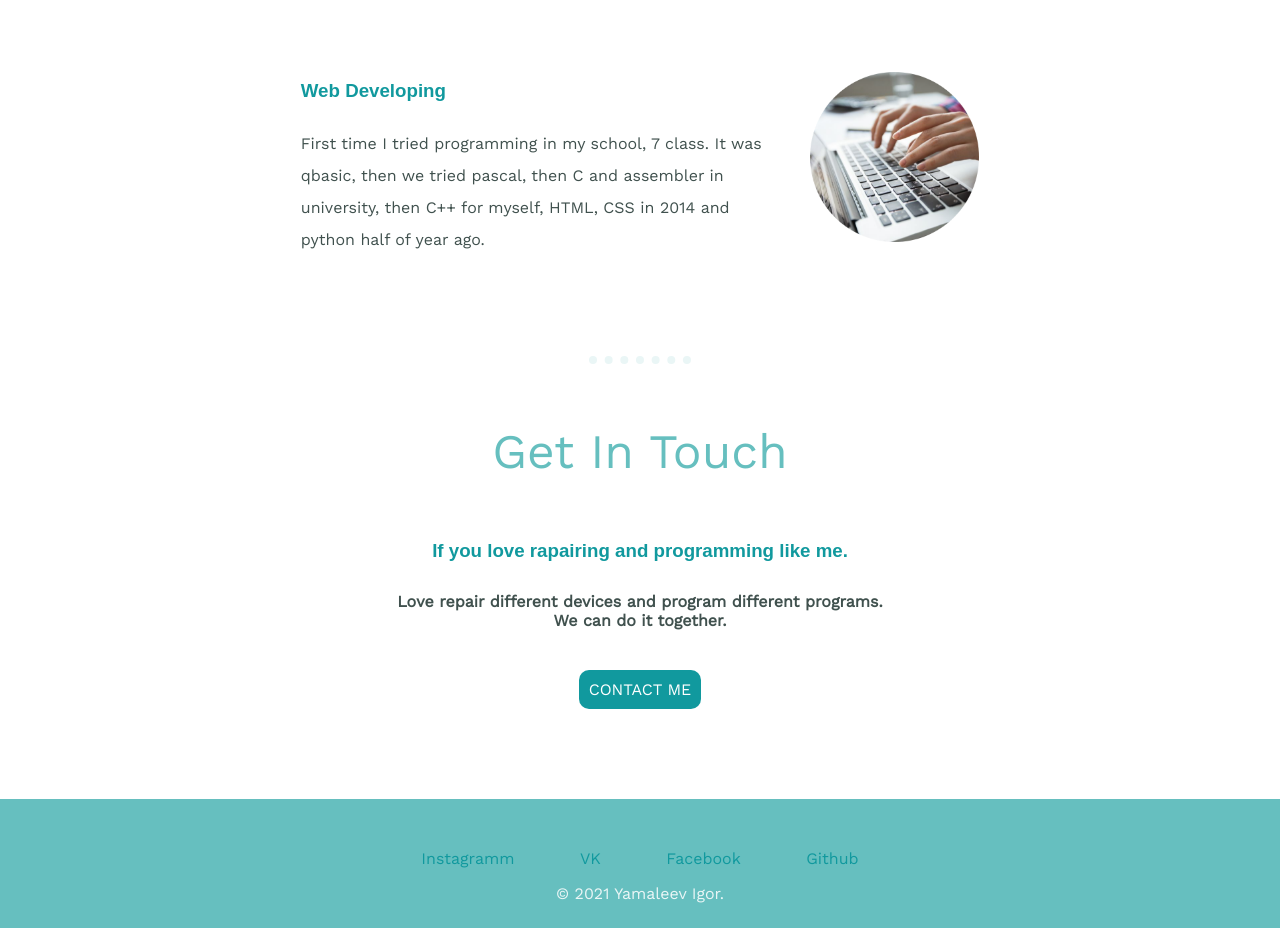
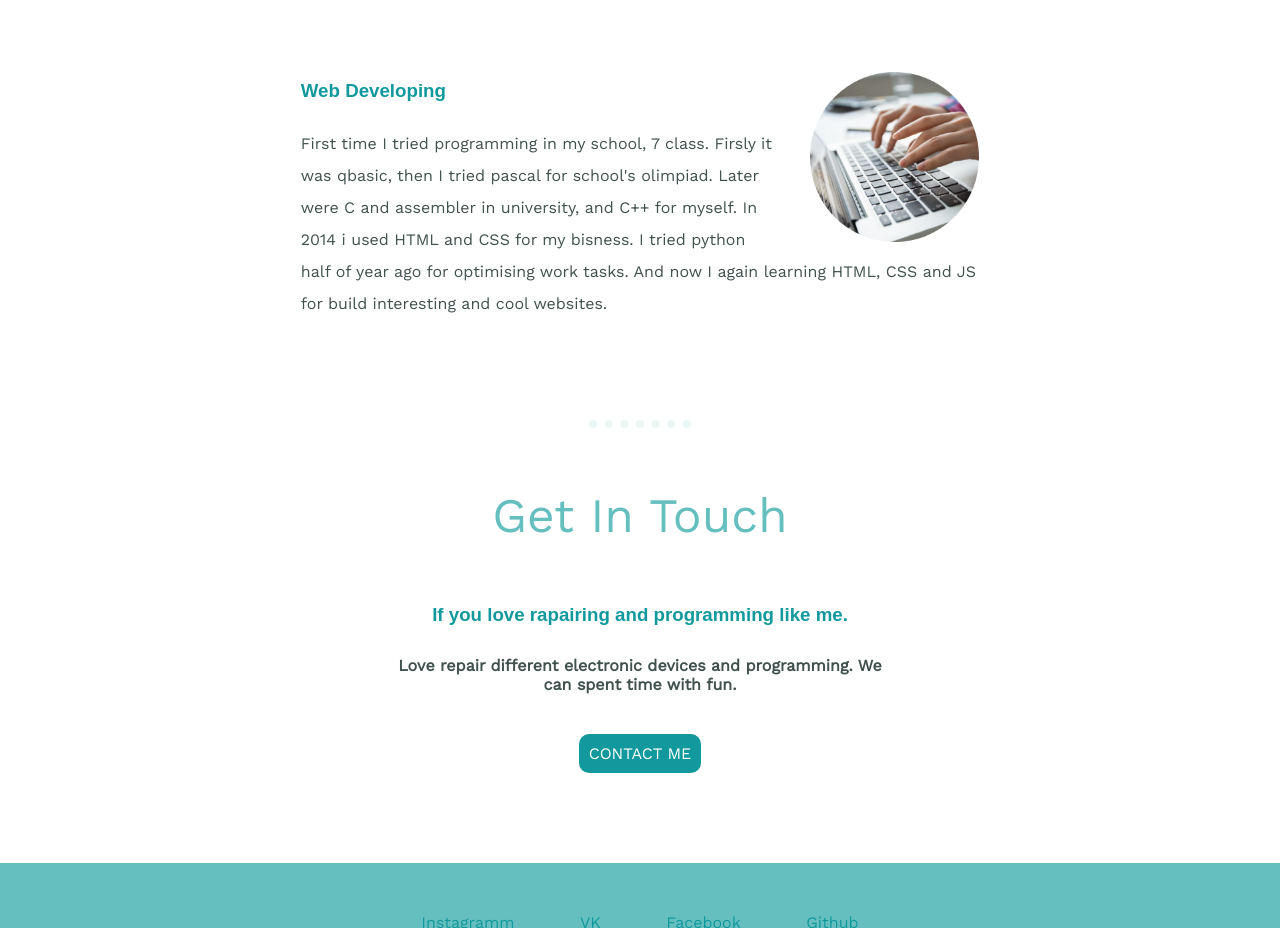
Before and after one commit to jamigo-git/vc, a plain HTML site: page index.html in a window 1280 px wide. Shown: the part 1900-2828 px from the top of the page. Drawn offline with nearby package versions, Linux system fonts and the light colour scheme; a web font is replaced by a local one.

Commit message:
Some changes in text

```diff
--- a/index.html
+++ b/index.html
@@ -37,14 +37,14 @@
           <div class="skill-row">
             <img class="skills-img2" src="img/programming.png" alt="<a href='https://ru.freepik.com/photos/business'>Business фото создан(а) katemangostar - ru.freepik.com</a>">
             <h3>Web Developing</h3>
-            <p class="skills-text2">First time I tried programming in my school, 7 class. It was qbasic, then we tried pascal, then C and assembler in university, then C++ for myself, HTML, CSS in 2014 and python half of year ago.</p>
+            <p class="skills-text2">First time I tried programming in my school, 7 class. Firsly it was qbasic, then I tried pascal for school's olimpiad. Later were C and assembler in university, and C++ for myself. In 2014 i used HTML and CSS for my bisness. I tried python half of year ago for optimising work tasks. And now I again learning HTML, CSS and JS for build interesting and cool websites.</p>
           </div>
         </div>
         <hr>
         <div class="contact-me">
           <h2>Get In Touch</h2>
           <h3>If you love rapairing and programming like me.</h3>
-          <p class="contactme-text">Love repair different devices and program different programs. We can do it together.</p>
+          <p class="contactme-text">Love repair different electronic devices and programming. We can spent time with fun.</p>
           <a class="btn-contactme" href="mailto:jamigo@ya.ru">CONTACT ME</a>
         </div>
       </div>
```
